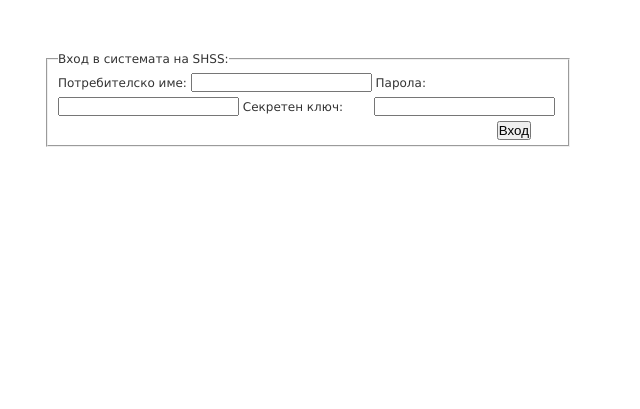
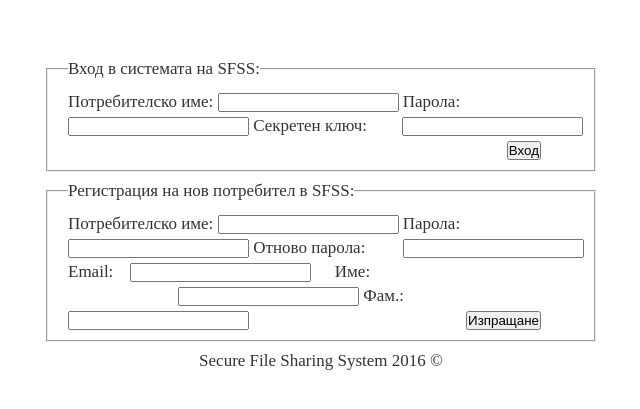
Before and after one commit to Niksancho96/Secure-File-Sharing-System, a PHP site: page / in a window 1280 px wide. Shown: the top 409 px of the page, without its empty margins (319-959 px from the left). Run offline with PHP 8.4, Linux system fonts and the light colour scheme; some libraries are stand-ins or nearby versions.

Commit message:
Major Update 0.1
A lot of changes to the Core php file. A lot of new functions added,
and currently working on registering new users. More to come in the
coming weeks.

```diff
--- /dev/null
+++ b/incl/footer.php
@@ -0,0 +1,6 @@
+<div id="footer">
+                Secure File Sharing System 2016 &copy;
+            </div>
+        </div>
+    </body>
+</html>
--- a/index.php
+++ b/index.php
@@ -1,4 +1,8 @@
-<?php session_start(); ob_start(); require('core/Database.php'); if (isset($_SESSION['user'])) { header("Location: main.php"); } ?>
+<?php
+    session_start(); ob_start();
+    require('core/Database.php');
+    $db = new Core(); $db->redirectIfSetSession();
+?>
 <!DOCTYPE html>
 <html>
     <head>
@@ -8,6 +12,17 @@
         <script src="http://ajax.googleapis.com/ajax/libs/jquery/1.11.1/jquery.min.js"></script>
         <script src="js/application.js"></script>
         <style type="text/css">
+            body {
+                font-family: "Times New Roman", Times, serif;
+                font-style: normal;
+                font-size: 17px;
+            }
+
+            footer {
+                text-align: center;
+                margin-top: 10px;
+            }
+
             #main-holder {
                 width: 550px;
                 margin: 0 auto;
@@ -15,24 +30,45 @@
             }
 
             #main-holder fieldset {
-                width: 500px;
-                height: auto;
-                padding: 5px 10px 5px 10px;
+                margin-top: 10px;
+                padding-top: 10px;
+                padding-bottom: 10px;
+                padding-left: 20px;
             }
 
-            #key {
-                margin-top: 5px;
-                margin-right: 27px;
-            }
-
-            #key-input {
+            #main-holder label, input {
                 margin-top: 5px;
             }
 
             #button {
                 float: right;
                 margin-top: 5px;
-                margin-right: 27px;
+                margin-right: 53px;
+            }
+
+            #key-input {
+                margin-left: 31px;
+            }
+
+            #pass-label {
+
+            }
+
+            #email-input {
+                margin-left: 12px;
+                margin-right: 20px;
+            }
+
+            #second-pass {
+                margin-left: 33px;
+            }
+
+            #name-input {
+                margin-left: 110px;
+            }
+
+            #family-label {
+                margin-right: 17px;
             }
         </style>
     </head>
@@ -40,34 +76,74 @@
         <div id="main-holder">
             <form method="post" action="">
                 <fieldset>
-                    <legend>Вход в системата на SHSS:</legend>
+                    <legend>Вход в системата на SFSS:</legend>
                     <label>Потребителско име: </label>
                     <input type="text" name="username" autocomplete="off" />
+
                     <label>Парола: </label>
                     <input type="password" name="password" autocomplete="off" />
-                    <label id="key">Секретен ключ: </label>
+
+                    <label>Секретен ключ: </label>
                     <input id="key-input" type="password" name="secret_key" autocomplete="off" />
+
                     <input id="button" type="submit" name="login" value="Вход" />
                 </fieldset>
             </form>
             <?php
-                $db = new Database();
                 if (isset($_POST['login'])) {
-                    $username = $_POST['username'];
-                    $password = md5($_POST['password']);
-                    $secret_key = md5($_POST['secret_key']);
+                    $logInData = array(
+                        'username' => $_POST['username'],
+                        'password' => md5($_POST['password']),
+                        'secret_key' => md5($_POST['secret_key'])
+                    );
 
-                    if (empty($username) || empty($password) || empty($secret_key)) {
-                        $error = "Всички полета трябва задължително да са попълнени!";
-                    }
+                    $db->logIn($logInData);
+                }
+            ?>
 
-                    if (!isset($error)) {
-                        $db->logIn($username, $password, $secret_key);
-                    } else {
-                        echo $error;
-                    }
+            <form method="post" action="">
+                <fieldset id="second_fieldset">
+                    <legend>Регистрация на нов потребител в SFSS:</legend>
+                    <label>Потребителско име: </label>
+                    <input type="text" name="reg_user" autocomplete="off" />
+
+                    <label id="pass-label">Парола: </label>
+                    <input type="password" name="reg_pass" autocomplete="off" />
+
+                    <label>Отново парола: </label>
+                    <input id="second-pass" type="password" name="reg_pass_repeat" autocomplete="off" />
+
+                    <label>Email: </label>
+                    <input id="email-input" type="email" name="reg_email" autocomplete="off" />
+
+                    <label>Име: </label>
+                    <input id="name-input" type="text" name="reg_name" autocomplete="off" />
+
+                    <label id="family-label">Фам.: </label>
+                    <input type="text" name="reg_family" autocomplete="off" />
+
+                    <input id="button" type="submit" name="register" value="Изпращане" />
+                </fieldset>
+            </form>
+            <?php
+                if (isset($_POST['register'])) {
+                    $sentData = array(
+                        'username' => $_POST['reg_user'],
+                        'password' => $_POST['reg_pass'],
+                        'repeat_password' => $_POST['reg_pass_repeat'],
+                        'email' => $_POST['reg_email'],
+                        'first_name' => $_POST['reg_name'],
+                        'last_name' => $_POST['reg_family'],
+                        'role' => 'user',
+                        'avatar_source' => 'NULL'
+                        );
+
+                    $db->registerUser($sentData);
                 }
             ?>
         </div>
+        <footer>
+            Secure File Sharing System 2016 &copy;
+        </footer>
     </body>
 </html>
--- a/js/application.js
+++ b/js/application.js
@@ -31,3 +31,79 @@
         $("#about").delay(1000).fadeIn();
     });
 });
+
+$(function() {
+    $("#profile-dialog").dialog({
+        autoOpen: false,
+        width: 700,
+        height: 700,
+        modal: true,
+        open: function() {
+            $('.ui-widget-overlay').addClass('custom-overlay');
+        },
+        close: function() {
+            $('.ui-widget-overlay').removeClass('custom-overlay');
+        },
+        show: {
+            effect: "drop",
+            duration: 1000
+        },
+        hide: {
+            effect: "drop",
+            duration: 1000
+        }
+    });
+    $("#profile-dialog-button").click(function() {
+        $("#profile-dialog").dialog("open");
+    });
+});
+$(function() {
+    $("#upload-file-dialog").dialog({
+        autoOpen: false,
+        width: 668,
+        height: 260,
+        modal: true,
+        open: function() {
+            $('.ui-widget-overlay').addClass('custom-overlay');
+        },
+        close: function() {
+            $('.ui-widget-overlay').removeClass('custom-overlay');
+        },
+        show: {
+            effect: "drop",
+            duration: 1000
+        },
+        hide: {
+            effect: "drop",
+            duration: 1000
+        }
+    });
+    $("#upload-file-button").click(function() {
+        $("#upload-file-dialog").dialog("open");
+    });
+});
+$(function() {
+    $("#settings-dialog").dialog({
+        autoOpen: false,
+        width: 668,
+        height: 350,
+        modal: true,
+        open: function() {
+            $('.ui-widget-overlay').addClass('custom-overlay');
+        },
+        close: function() {
+            $('.ui-widget-overlay').removeClass('custom-overlay');
+        },
+        show: {
+            effect: "drop",
+            duration: 1000
+        },
+        hide: {
+            effect: "drop",
+            duration: 1000
+        }
+    });
+    $("#settings-dialog-button").click(function() {
+        $("#settings-dialog").dialog("open");
+    });
+});
```
Also changed, not shown: core/Database.php (+35 -5 lines), incl/header.php (added, +22 -0 lines), main.php (+2 -99 lines).
